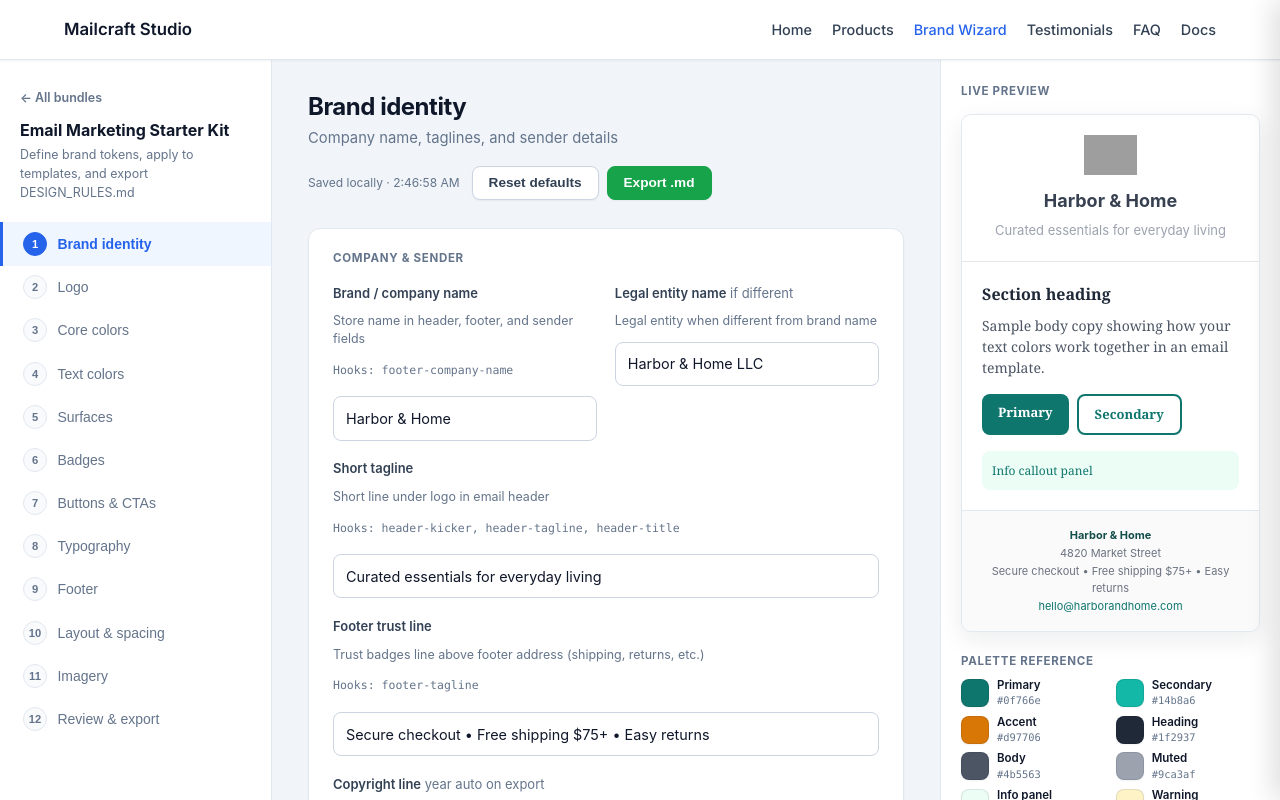
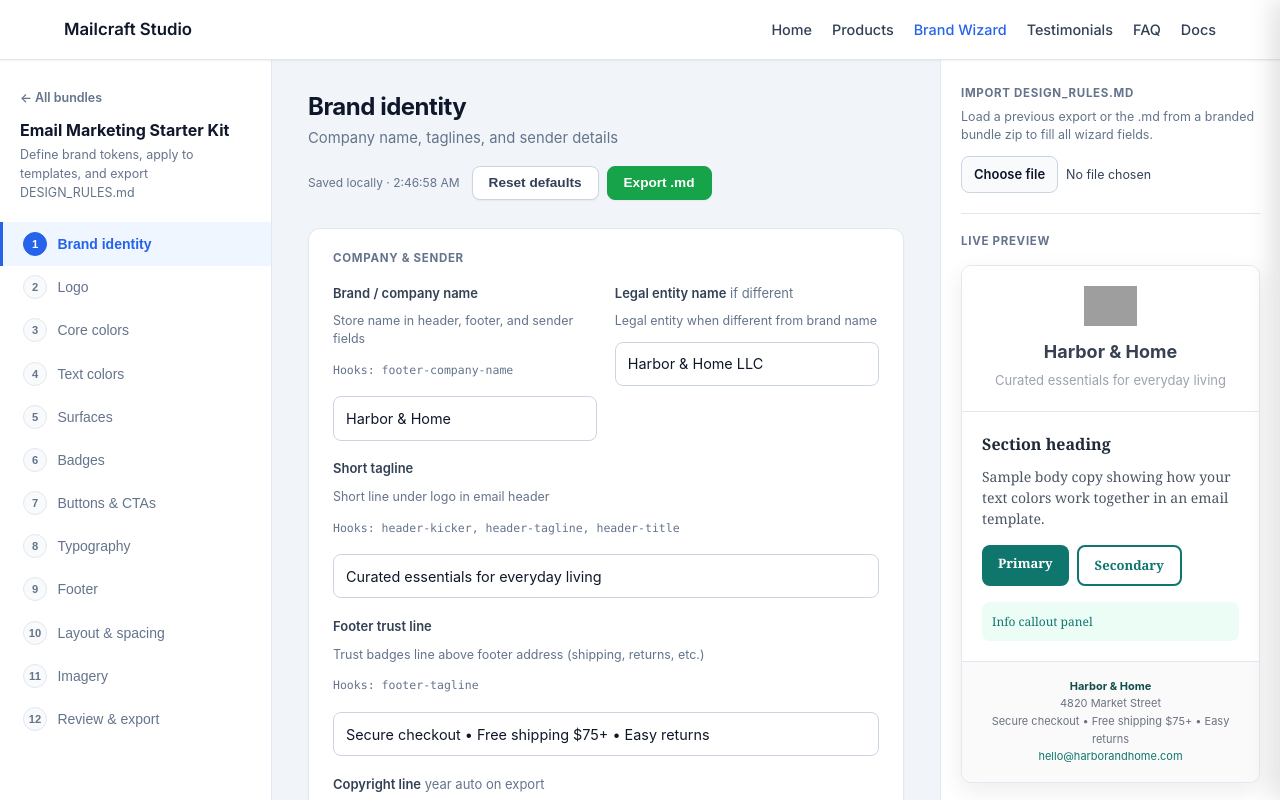
Before and after one commit to gerardosgv8/emailbundles2, a React (Vite) app: page /brand-wizard/email-marketing-starter-kit in a window 1280 px wide. Shown: the top 800 px of the page. Built offline with nearby package versions, Linux system fonts and the light colour scheme; grey boxes are pictures that could not be loaded.

Commit message:
.md upload in brand wizard

```diff
--- a/src/brand-wizard/apply/applyBrandToBundle.ts
+++ b/src/brand-wizard/apply/applyBrandToBundle.ts
@@ -1,6 +1,9 @@
 import JSZip from 'jszip';
 import type { DesignRulesState } from '../types';
+import { exportDesignRules } from '../exportDesignRules';
 import { applyBrandToHtml, summarizeReport, type ApplyReport } from './applyBrandToHtml';
+
+export const DESIGN_RULES_FILENAME = 'DESIGN_RULES.md';
 
 export type ApplyBundleResult = {
   blob: Blob;
@@ -17,6 +20,10 @@ function outputName(inputName: string): string {
   return `${base}-branded.zip`;
 }
 
+function appendDesignRules(zip: JSZip, state: DesignRulesState): void {
+  zip.file(DESIGN_RULES_FILENAME, exportDesignRules(state));
+}
+
 export async function applyBrandToUpload(
   file: File,
   state: DesignRulesState,
@@ -30,6 +37,7 @@ export async function applyBrandToUpload(
     const zip = new JSZip();
     const brandedName = file.name.replace(/\.html?$/i, '-branded.html');
     zip.file(brandedName, brandedHtml);
+    appendDesignRules(zip, state);
     const blob = await zip.generateAsync({ type: 'blob' });
     return {
       blob,
@@ -65,10 +73,15 @@ export async function applyBrandToUpload(
       continue;
     }
 
+    if (path.replace(/\\/g, '/').endsWith(DESIGN_RULES_FILENAME)) {
+      continue;
+    }
+
     const binary = await entry.async('uint8array');
     outZip.file(path, binary);
   }
 
+  appendDesignRules(outZip, state);
   const blob = await outZip.generateAsync({ type: 'blob' });
   return {
     blob,
--- a/src/brand-wizard/components/ApplyBundlePanel.tsx
+++ b/src/brand-wizard/components/ApplyBundlePanel.tsx
@@ -98,8 +98,8 @@ export function ApplyBundlePanel({ state, bundleId }: Props) {
       <h3>Apply brand to templates</h3>
       <p className="card-note">
         Drop or upload a single .html template or a full bundle .zip. Mailcraft maps your wizard
-        tokens to elements marked with <code>data-element</code> and returns a branded download.
-        Filled CTAs use <strong>Primary bg</strong> and <strong>Primary text</strong> (one button per
+        tokens to elements marked with <code>data-element</code> and returns a branded download
+        with <code>DESIGN_RULES.md</code> included. Filled CTAs use <strong>Primary bg</strong> and <strong>Primary text</strong> (one button per
         template). Templates with two buttons also use <strong>Secondary</strong> tokens for the
         outline button.
       </p>
@@ -175,7 +175,7 @@ export function ApplyBundlePanel({ state, bundleId }: Props) {
             <p key={warning} className="apply-bundle-warning">{warning}</p>
           ))}
           <button type="button" className="w-btn w-btn-success" onClick={handleDownload}>
-            ↓ Download {result.filename}
+            ↓ Download {result.filename} (includes DESIGN_RULES.md)
           </button>
         </div>
       ) : null}
--- a/src/brand-wizard/components/ImportDesignRulesPanel.tsx
+++ b/src/brand-wizard/components/ImportDesignRulesPanel.tsx
@@ -1,4 +1,4 @@
-import { useCallback, useRef, useState, type ChangeEvent } from 'react';
+import { useCallback, useState, type ChangeEvent } from 'react';
 import { importDesignRules, type ImportDesignRulesResult } from '../importDesignRules';
 
 type Props = {
@@ -6,18 +6,16 @@ type Props = {
 };
 
 export function ImportDesignRulesPanel({ onReadyToImport }: Props) {
-  const inputRef = useRef<HTMLInputElement>(null);
   const [fileName, setFileName] = useState<string | null>(null);
   const [error, setError] = useState<string | null>(null);
   const [preview, setPreview] = useState<ImportDesignRulesResult | null>(null);
   const [busy, setBusy] = useState(false);
 
-  const parseFile = useCallback(
-    async (file: File) => {
+  const parseFile = useCallback(async (file: File) => {
     if (!file.name.toLowerCase().endsWith('.md')) {
       setFileName(null);
       setPreview(null);
-        setError('Choose a Markdown file (.md), such as DESIGN_RULES.md.');
+      setError('Use a .md file (e.g. DESIGN_RULES.md).');
       return;
     }
 
@@ -28,7 +26,7 @@ export function ImportDesignRulesPanel({ onReadyToImport }: Props) {
       if (!/design rules|brand identity/i.test(markdown)) {
         setPreview(null);
         setFileName(file.name);
-          setError('This file does not look like a Mailcraft DESIGN_RULES.md export.');
+        setError('Not a Mailcraft DESIGN_RULES.md export.');
         return;
       }
 
@@ -36,7 +34,7 @@ export function ImportDesignRulesPanel({ onReadyToImport }: Props) {
       if (result.stats.fieldsMatched === 0) {
         setPreview(null);
         setFileName(file.name);
-          setError(result.stats.warnings[0] ?? 'No design tokens could be imported from this file.');
+        setError(result.stats.warnings[0] ?? 'No tokens found in this file.');
         return;
       }
 
@@ -49,14 +47,11 @@ export function ImportDesignRulesPanel({ onReadyToImport }: Props) {
     } finally {
       setBusy(false);
     }
-    },
-    [],
-  );
+  }, []);
 
   const handleFileChange = (event: ChangeEvent<HTMLInputElement>) => {
     const file = event.target.files?.[0];
     if (file) void parseFile(file);
-    event.target.value = '';
   };
 
   const handleImportClick = () => {
@@ -65,52 +60,42 @@ export function ImportDesignRulesPanel({ onReadyToImport }: Props) {
   };
 
   return (
-    <div className="w-card import-design-rules-panel">
-      <h3>Import existing design rules</h3>
-      <p className="card-note">
-        Upload a <code>DESIGN_RULES.md</code> file (from a previous export or from a branded bundle
-        zip) to fill every wizard field automatically instead of starting from scratch.
+    <div className="preview-import-block">
+      <p className="preview-import-label">Import DESIGN_RULES.md</p>
+      <p className="preview-import-hint">
+        Load a previous export or the .md from a branded bundle zip to fill all wizard fields.
       </p>
 
-      <div className="import-design-rules-controls">
+      <label className="preview-import-file-label">
+        <span className="preview-import-file-button">{busy ? 'Reading…' : 'Choose file'}</span>
         <input
-          ref={inputRef}
           type="file"
           accept=".md,text/markdown"
+          className="preview-import-file-input"
+          disabled={busy}
           onChange={handleFileChange}
-          className="apply-bundle-file"
-          tabIndex={-1}
-          aria-hidden="true"
         />
-        <button
-          type="button"
-          className="w-btn"
-          disabled={busy}
-          onClick={() => inputRef.current?.click()}
-        >
-          {busy ? 'Reading…' : 'Choose DESIGN_RULES.md'}
-        </button>
-        {fileName ? <span className="import-design-rules-filename">{fileName}</span> : null}
-      </div>
+        <span className="preview-import-file-name">
+          {fileName ?? 'No file chosen'}
+        </span>
+      </label>
 
-      {error ? <p className="apply-bundle-error">{error}</p> : null}
+      {error ? <p className="preview-import-error">{error}</p> : null}
 
       {preview ? (
-        <div className="import-design-rules-preview">
-          <p className="apply-bundle-summary">
-            Found <strong>{preview.stats.fieldsMatched}</strong> design token
-            {preview.stats.fieldsMatched === 1 ? '' : 's'}
+        <div className="preview-import-ready">
+          <p className="preview-import-summary">
+            <strong>{preview.stats.fieldsMatched}</strong> tokens ready
             {preview.checklist?.length
-              ? ` and ${preview.checklist.filter(Boolean).length} of ${preview.checklist.length} checklist items`
+              ? ` · ${preview.checklist.filter(Boolean).length}/${preview.checklist.length} checklist`
               : ''}
-            .
           </p>
           {preview.stats.warnings.map((warning) => (
-            <p key={warning} className="apply-bundle-warning">
+            <p key={warning} className="preview-import-warning">
               {warning}
             </p>
           ))}
-          <button type="button" className="w-btn w-btn-primary" onClick={handleImportClick}>
+          <button type="button" className="w-btn w-btn-primary preview-import-btn" onClick={handleImportClick}>
             Import into wizard
           </button>
         </div>
--- a/src/pages/BrandWizardPage.tsx
+++ b/src/pages/BrandWizardPage.tsx
@@ -23,7 +23,13 @@ function fieldMeta(bundleId: string, fieldKey: DesignRulesField) {
   return meta ? { usage: meta.usage, templates: meta.templates, elements: meta.elements } : {};
 }
 
-function WizardPreview({ state }: { state: DesignRulesState }) {
+function WizardPreview({
+  state,
+  onImportReady,
+}: {
+  state: DesignRulesState;
+  onImportReady: (result: ImportDesignRulesResult, fileName: string) => void;
+}) {
   const d = state;
   const swatches: { label: string; color: string }[] = [
     { label: 'Primary', color: d.colorPrimary },
@@ -39,6 +45,7 @@ function WizardPreview({ state }: { state: DesignRulesState }) {
 
   return (
     <aside className="preview-panel">
+      <ImportDesignRulesPanel onReadyToImport={onImportReady} />
       <h3>Live preview</h3>
       <div className="preview-email">
         <div className="p-header" style={{ background: d.colorBgEmail }}>
@@ -92,7 +99,6 @@ function StepContent({
   setField,
   setChecklistItem,
   onExport,
-  onImportReady,
 }: {
   bundleId: string;
   stepId: string;
@@ -100,7 +106,6 @@ function StepContent({
   setField: SetField;
   setChecklistItem: (index: number, checked: boolean) => void;
   onExport: () => void;
-  onImportReady: (result: ImportDesignRulesResult, fileName: string) => void;
 }) {
   const m = (fieldKey: DesignRulesField) => fieldMeta(bundleId, fieldKey);
   const set = setField as (key: DesignRulesField, value: string) => void;
@@ -327,7 +332,6 @@ function StepContent({
             </table>
           </WizardCard>
           <ApplyBundlePanel state={state} bundleId={bundleId} />
-          <ImportDesignRulesPanel onReadyToImport={onImportReady} />
           <div className="w-card export-cta">
             <p>Download your completed design rules as Markdown.</p>
             <button type="button" className="w-btn w-btn-success" style={{ fontSize: '1rem', padding: '0.75rem 1.5rem' }} onClick={onExport}>
@@ -473,6 +477,9 @@ function BrandWizardEditor({
         </aside>
 
         <main className="wizard-main">
+          <div className="wizard-import-mobile">
+            <ImportDesignRulesPanel onReadyToImport={handleImportReady} />
+          </div>
           <div className="main-header">
             <div>
               <h2>{step.title}</h2>
@@ -492,7 +499,6 @@ function BrandWizardEditor({
             setField={setField}
             setChecklistItem={setChecklistItem}
             onExport={handleExport}
-            onImportReady={handleImportReady}
           />
 
           <div className="step-actions">
@@ -505,7 +511,7 @@ function BrandWizardEditor({
           </div>
         </main>
 
-        <WizardPreview state={state} />
+        <WizardPreview state={state} onImportReady={handleImportReady} />
       </div>
 
       <div className={`wizard-toast${toast ? ' show' : ''}`}>{toast}</div>
--- a/src/styles/brand-wizard.css
+++ b/src/styles/brand-wizard.css
@@ -30,6 +30,12 @@
 @media (max-width: 1100px) {
   .wizard-app { grid-template-columns: 240px 1fr; max-width: none; }
   .wizard-app .preview-panel { display: none; }
+  .wizard-app .wizard-import-mobile {
+    display: block;
+    margin-bottom: 1rem;
+    padding-bottom: 1rem;
+    border-bottom: 1px solid var(--border);
+  }
 }
 
 .wizard-sidebar-mobile {
@@ -540,6 +546,110 @@
   overflow-y: auto;
 }
 
+.wizard-app .preview-import-block {
+  margin-bottom: 1.25rem;
+  padding-bottom: 1.25rem;
+  border-bottom: 1px solid var(--border);
+}
+
+.wizard-app .preview-import-label {
+  margin: 0 0 0.35rem;
+  font-size: 0.72rem;
+  color: var(--muted);
+  text-transform: uppercase;
+  letter-spacing: 0.06em;
+  font-weight: 700;
+}
+
+.wizard-app .preview-import-hint {
+  margin: 0 0 0.75rem;
+  font-size: 0.78rem;
+  color: var(--muted);
+  line-height: 1.45;
+}
+
+.wizard-app .preview-import-file-label {
+  display: flex;
+  flex-wrap: wrap;
+  align-items: center;
+  gap: 0.5rem;
+  cursor: pointer;
+}
+
+.wizard-app .preview-import-file-input {
+  position: absolute;
+  width: 1px;
+  height: 1px;
+  padding: 0;
+  margin: -1px;
+  overflow: hidden;
+  clip: rect(0, 0, 0, 0);
+  white-space: nowrap;
+  border: 0;
+}
+
+.wizard-app .preview-import-file-button {
+  display: inline-flex;
+  align-items: center;
+  padding: 0.45rem 0.75rem;
+  border-radius: 8px;
+  border: 1px solid var(--border-strong);
+  background: var(--surface-2);
+  color: var(--text);
+  font-size: 0.8125rem;
+  font-weight: 600;
+  flex-shrink: 0;
+}
+
+.wizard-app .preview-import-file-label:hover .preview-import-file-button {
+  border-color: var(--accent);
+  background: var(--accent-soft);
+}
+
+.wizard-app .preview-import-file-name {
+  flex: 1;
+  min-width: 0;
+  font-size: 0.78rem;
+  color: var(--text-secondary);
+  overflow: hidden;
+  text-overflow: ellipsis;
+  white-space: nowrap;
+}
+
+.wizard-app .preview-import-error {
+  margin: 0.5rem 0 0;
+  font-size: 0.78rem;
+  color: #dc2626;
+  line-height: 1.4;
+}
+
+.wizard-app .preview-import-ready {
+  margin-top: 0.75rem;
+}
+
+.wizard-app .preview-import-summary {
+  margin: 0 0 0.5rem;
+  font-size: 0.8125rem;
+  color: var(--text-secondary);
+}
+
+.wizard-app .preview-import-warning {
+  margin: 0 0 0.35rem;
+  font-size: 0.75rem;
+  color: #b45309;
+  line-height: 1.4;
+}
+
+.wizard-app .preview-import-btn {
+  width: 100%;
+  justify-content: center;
+  margin-top: 0.35rem;
+}
+
+.wizard-app .wizard-import-mobile {
+  display: none;
+}
+
 .wizard-app .preview-panel h3 {
   margin: 0 0 1rem;
   font-size: 0.72rem;
@@ -954,29 +1064,3 @@
 .wizard-app .apply-bundle-file-list strong { font-size: 0.85rem; }
 .wizard-app .apply-bundle-hooks { color: var(--muted); font-size: 0.78rem; line-height: 1.4; }
 .wizard-app .apply-bundle-warning { margin: 0 0 0.5rem; font-size: 0.8rem; color: #b45309; line-height: 1.45; }
-
-.wizard-app .import-design-rules-panel code {
-  font-size: 0.85em;
-  padding: 0.1em 0.35em;
-  border-radius: 4px;
-  background: var(--surface-2);
-}
-
-.wizard-app .import-design-rules-controls {
-  display: flex;
-  flex-wrap: wrap;
-  align-items: center;
-  gap: 0.75rem;
-  margin-top: 0.5rem;
-}
-
-.wizard-app .import-design-rules-filename {
-  font-size: 0.85rem;
-  color: var(--text-secondary);
-}
-
-.wizard-app .import-design-rules-preview {
-  margin-top: 1rem;
-  padding-top: 1rem;
-  border-top: 1px solid var(--border);
-}
```
Lines whose indentation alone changed are shown as unchanged.
